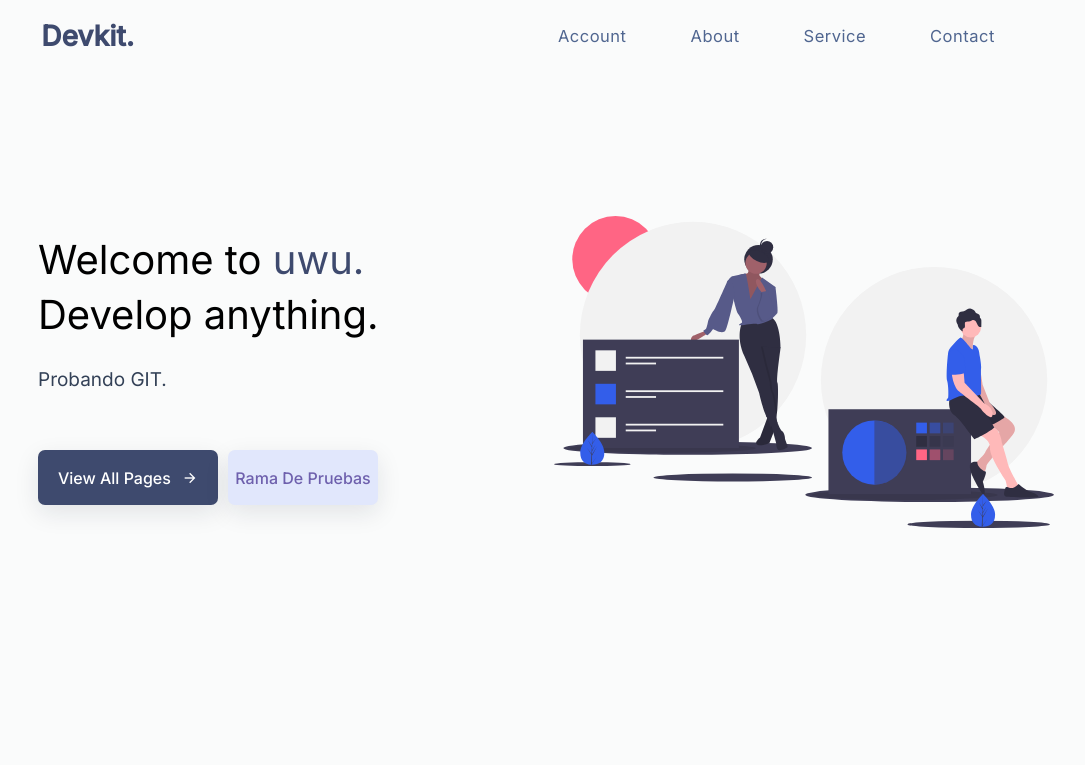
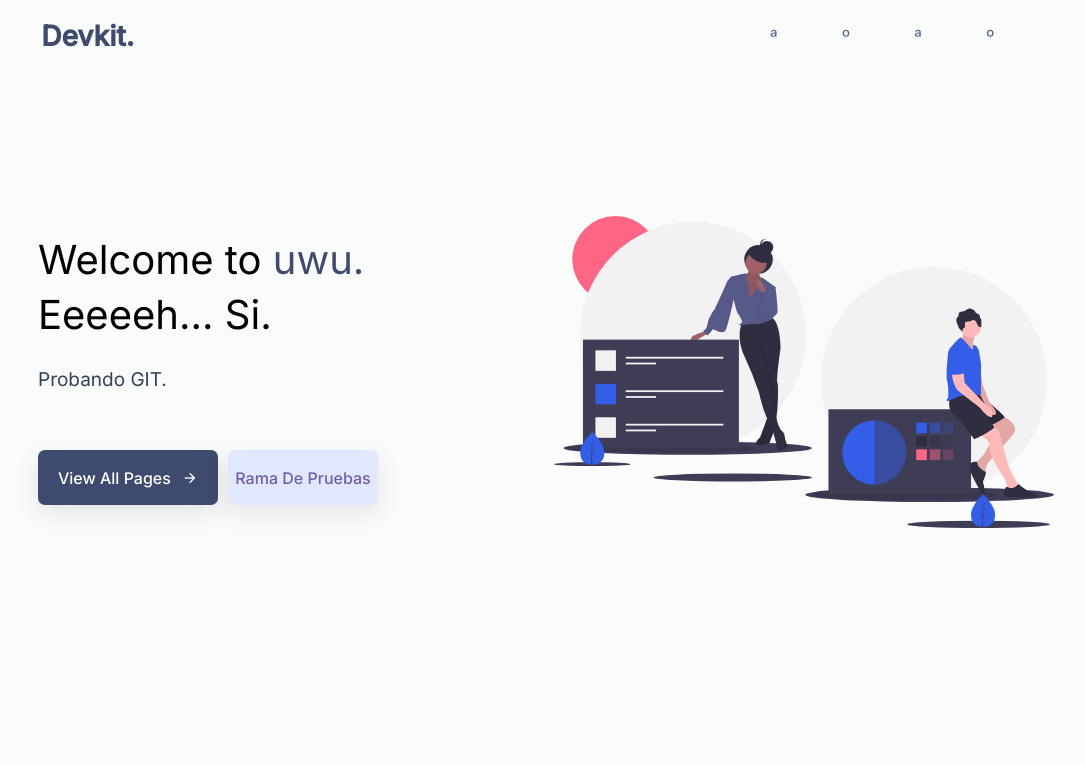
Before and after one commit to SMXAndrea/SX, a plain HTML site: page index.html in a window 1280 px wide. Shown: the top 765 px of the page, without its empty margins (106-1191 px from the left). Drawn offline with nearby package versions, Linux system fonts and the light colour scheme.

Commit message:
modificación testing

```diff
--- a/index.html
+++ b/index.html
@@ -34,16 +34,16 @@
 
           <ul class="nav_menu_list">
             <li class="nav_menu_item">
-              <a href="#" class="nav_menu_link">account</a>
+              <a href="#" class="nav_menu_link">ª</a>
             </li>
             <li class="nav_menu_item">
-              <a href="#" class="nav_menu_link">about</a>
+              <a href="#" class="nav_menu_link">º</a>
             </li>
             <li class="nav_menu_item">
-              <a href="#" class="nav_menu_link">service</a>
+              <a href="#" class="nav_menu_link">ª</a>
             </li>
             <li class="nav_menu_item">
-              <a href="#" class="nav_menu_link">contact</a>
+              <a href="#" class="nav_menu_link">º</a>
             </li>
           </ul>
         </div>
@@ -61,7 +61,7 @@
             <h1 class="main-heading">
               Welcome to <span>uwu.</span>
               <br />
-              Develop anything.
+              Eeeeeh... Si.
             </h1>
             <p class="info-text">
               Probando GIT.
```
